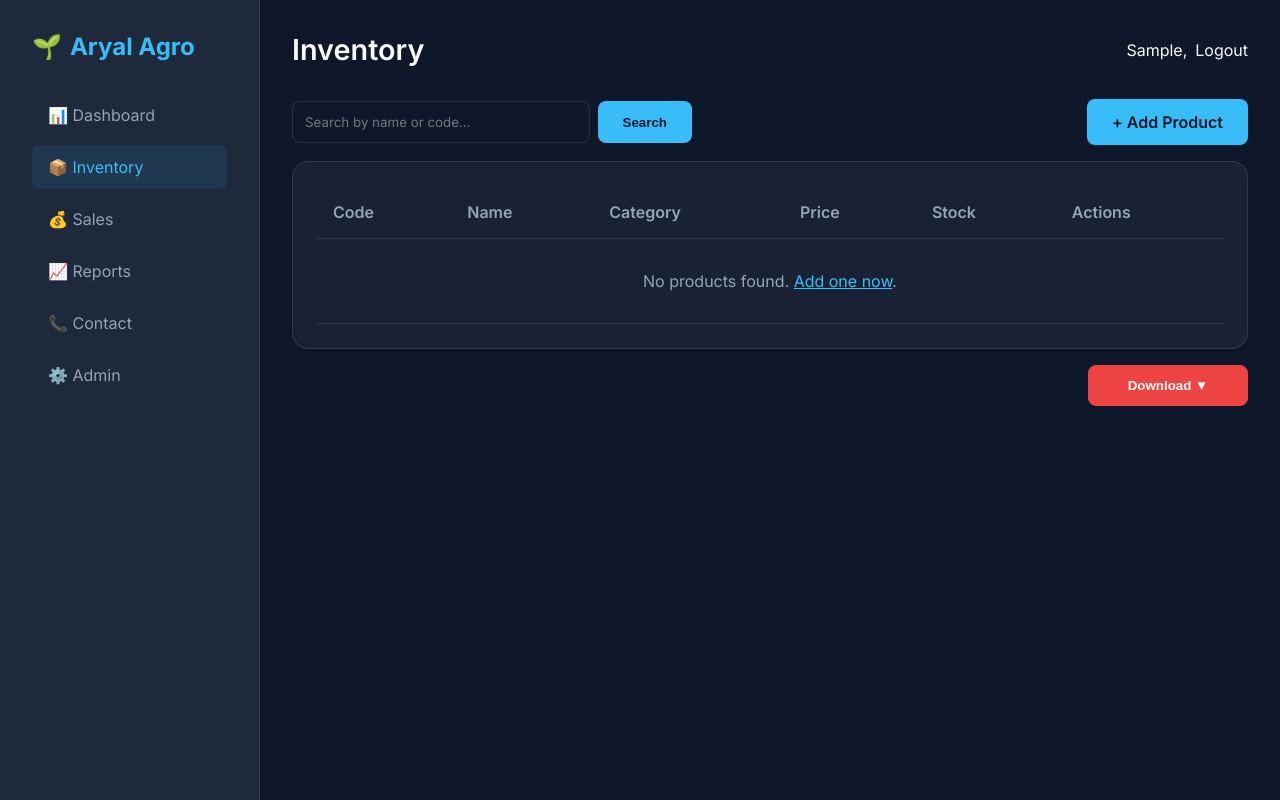
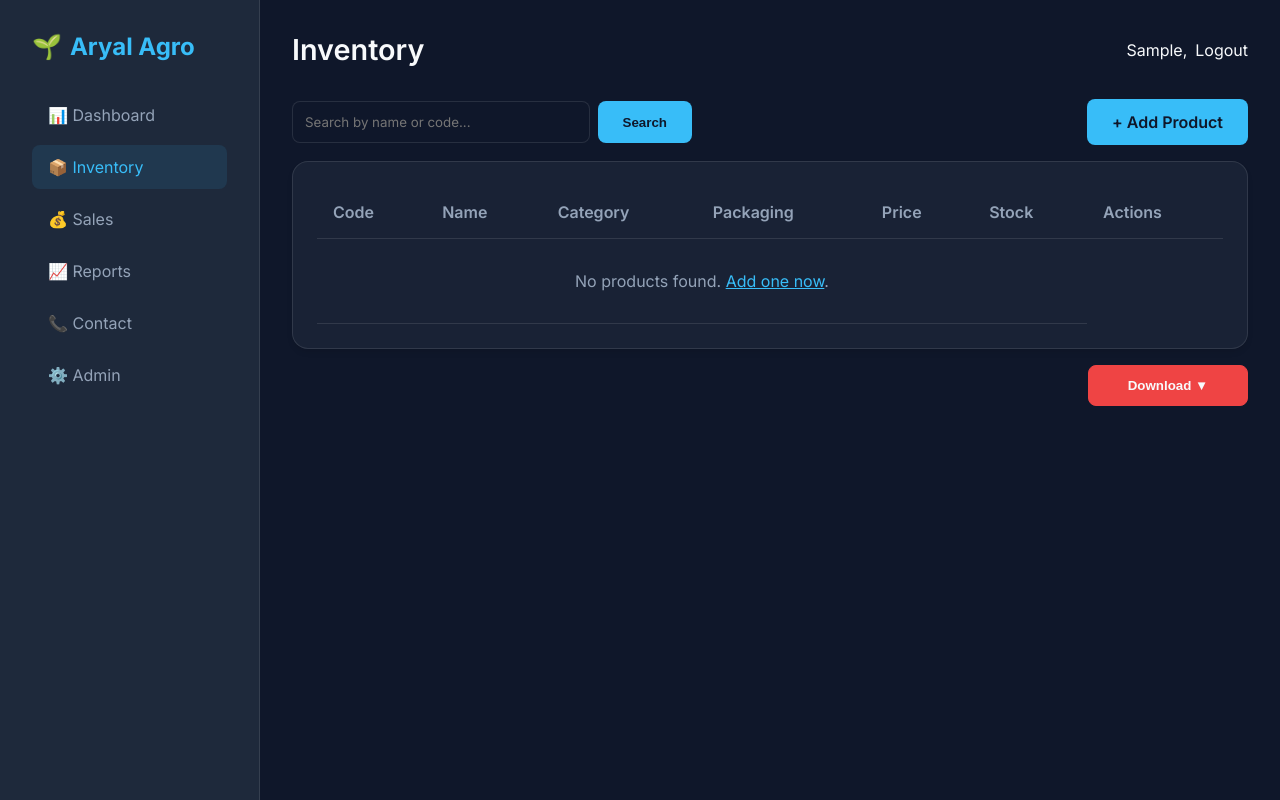
Before and after one commit to badalaryal11/aryal-erp, a Django app: page /inventory/products/ in a window 1280 px wide. Run offline with Django 4.2, Linux system fonts and the light colour scheme; the visitor is signed in with stand-in values (Sample User, id 1); data comes from the database, SQL or seed files in the repository; data that the repository does not hold is empty.

Commit message:
Add Packaging column to product list

```diff
--- a/inventory/templates/inventory/product_list.html
+++ b/inventory/templates/inventory/product_list.html
@@ -45,6 +45,7 @@
                     <th>Code</th>
                     <th>Name</th>
                     <th>Category</th>
+                    <th>Packaging</th>
                     <th>Price</th>
                     <th>Stock</th>
                     <th>Actions</th>
@@ -56,6 +57,7 @@
                     <td>{{ product.code }}</td>
                     <td>{{ product.name }}</td>
                     <td>{{ product.category.name|default:"-" }}</td>
+                    <td>{{ product.packaging|default:"-" }}</td>
                     <td>Rs. {{ product.price }}</td>
                     <td>
                         <span class="{% if product.stock_quantity < 10 %}text-danger{% else %}text-success{% endif %}">
```
